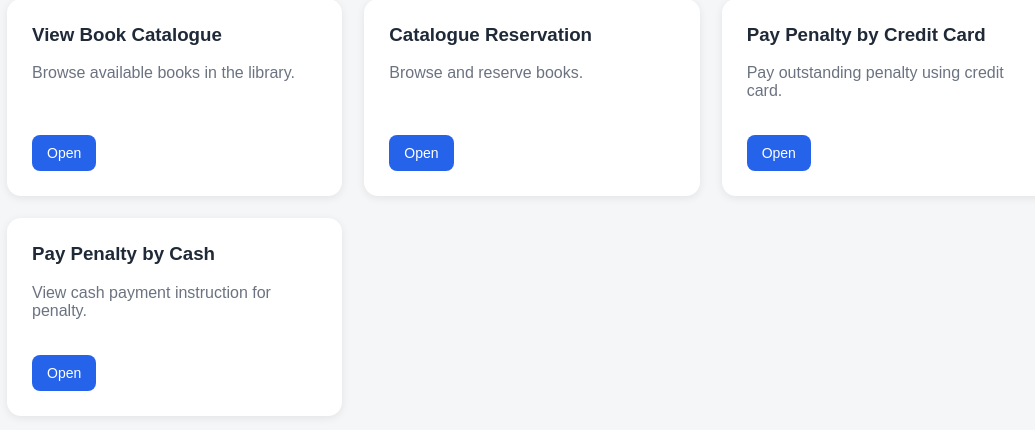
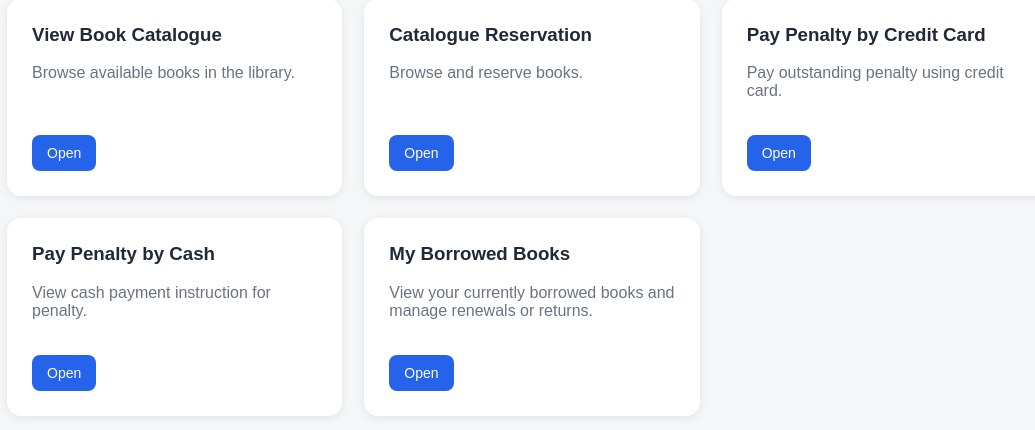
Before and after one commit to WengKang76/LibTrack_System, a Flask app: page /student in a window 1280 px wide. Shown: the part 292-722 px from the top of the page, without its empty margins (108-1143 px from the left). Run offline with Flask 3, Linux system fonts and the light colour scheme; parts of the project's set-up code (start-up, migrations or seed data) failed here and were passed over.

Commit message:
added student dashboard navigation

```diff
--- a/templates/student_dashboard.html
+++ b/templates/student_dashboard.html
@@ -31,6 +31,12 @@
         <p>View cash payment instruction for penalty.</p>
         <a href="/penalty/student/pay-cash/P001" class="button">Open</a>
     </div>
+
+    <div class="dashboard-card">
+        <h3>My Borrowed Books</h3>
+        <p>View your currently borrowed books and manage renewals or returns.</p>
+        <a href="/borrowing/student" class="button">Open</a>
+    </div>
 </div>
 
 {% endblock %}
```
